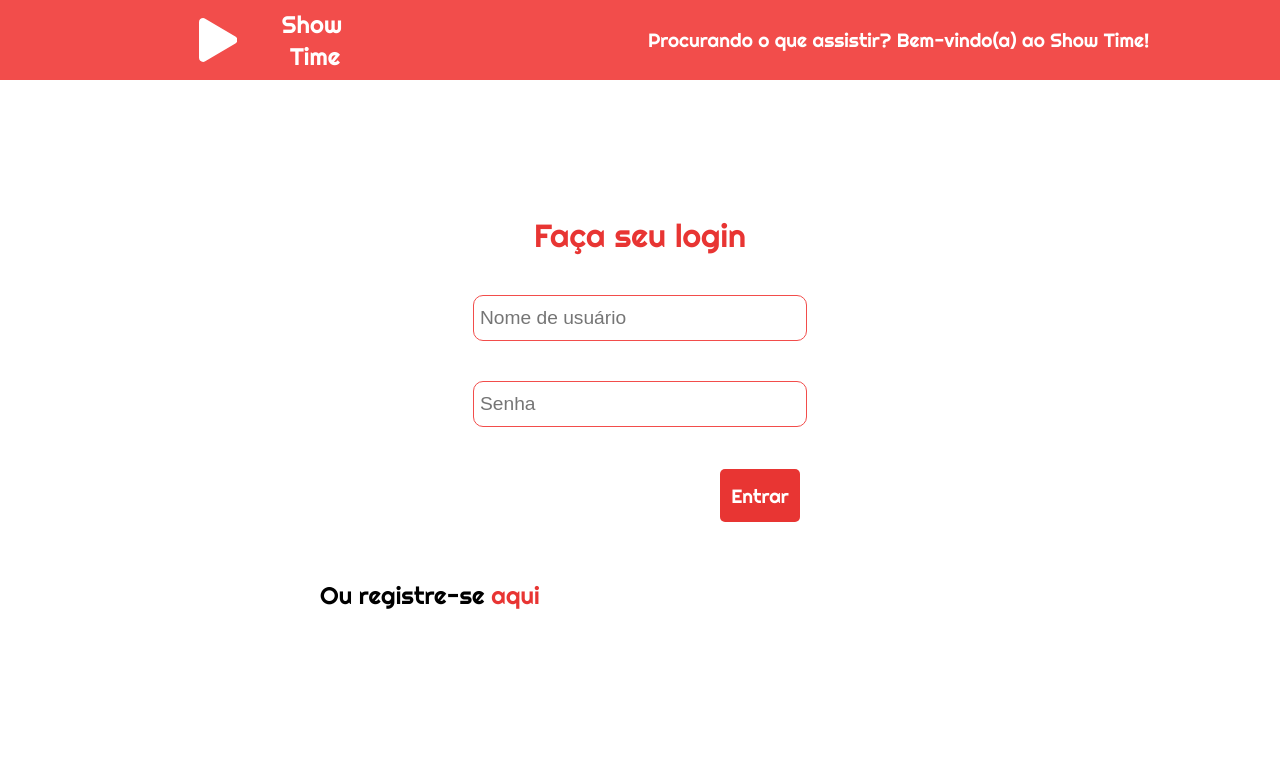
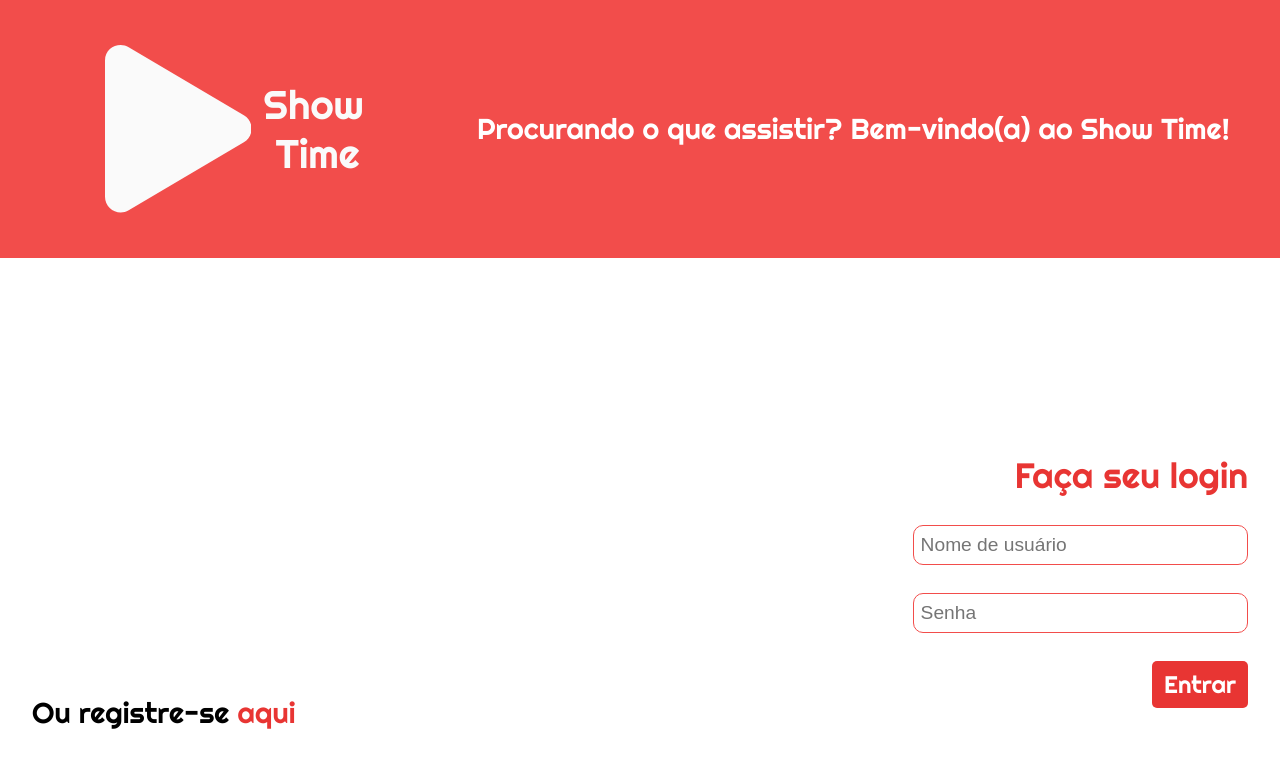
Before and after one commit to LucasRohr/show-time, a React (Create React App) app: page / in a window 1280 px wide. Shown: the top 768 px of the page. Built offline with nearby package versions, Linux system fonts and the light colour scheme.

Commit message:
style(frontend): changing login screen template

```diff
--- a/src/index.css
+++ b/src/index.css
@@ -16,11 +16,15 @@ html {
 }
 
 :root {
+
+  /* COLORS */
   --primary: #E83533;
   --primary-lighter: #F24D4B;
   --primary-darker: #C12422;
   --background: #FFFFFF;
+  --light-grey-background: #FAFAFA;
   --base-text: #666666;
+
 }
 
 code {
--- a/src/scenes/login/login-scene.css
+++ b/src/scenes/login/login-scene.css
@@ -11,34 +11,33 @@ a {
     height: 100%;
     display: flex;
     flex-direction: column;
-    justify-content: center;
+    justify-content: space-between;
     align-items: center;
+    background: linear-gradient(--primary-lighter, --background);
 }
 
-.login-header {
+.login-banner {
     width: 100%;
-    height: 10%;
+    height: 35%;
     display: flex;
     flex-direction: row;
     justify-content: space-around;
     align-items: center;
-    position: absolute;
-    top: 0;
     background: var(--primary-lighter);
 }
 
 .login-container {
-    width: 50%;
-    height: 75%;
+    width: 100%;
+    height: 65%;
     display: flex;
-    flex-direction: column;
-    justify-content: center;
-    align-items: center;
+    flex-direction: row;
+    justify-content: space-around;
+    align-items: flex-end;
+    padding-bottom: 5%;
     background: var(--background);
 }
 
 .logo-title {
-    width: 20%;
     height: 100%;
     display: flex;
     flex-direction: row;
@@ -49,18 +48,17 @@ a {
 .login-welcome {
     font-family: Righteous;
     color: var(--background);
-    font-size: 1.2em;
+    font-size: 1.8em;
 }
 
 .logo {
-    height: 80%;
-    width: 15%;
-    fill: var(--background);
+    height: 100%;
+    width: 45%;
+    fill: var(--light-grey-background);
 }
 
 .titles {
     width: 5%;
-    height: 80%;
     display: flex;
     flex-direction: column;
     justify-content: space-around;
@@ -68,29 +66,29 @@ a {
 }
 
 .title-show {
-    font-size: 1.5em;
+    font-size: 2.5em;
     font-family: Righteous;
-    color: var(--background);
+    color: var(--light-grey-background);
 }
 
 .title-time {
-    font-size: 1.5em;
+    font-size: 2.5em;
     margin-left: 50%;
     font-family: Righteous;
-    color: var(--background);
+    color: var(--light-grey-background);
 }
 
 .login-fields {
-    width: 100%;
+    width: 50%;
     height: 65%;
     display: flex;
     flex-direction: column;
     justify-content: space-evenly;
-    align-items: center;
+    align-items: flex-end;
 }
 
 .login-message {
-    font-size: 2em;
+    font-size: 2.2em;
     font-family: Righteous;
     color: var(--primary);
 }
@@ -125,19 +123,19 @@ a {
 }
 
 .login-button {
-    width: 25%;
-    height: 90%;
+    width: 30%;
+    height: 100%;
     background: var(--primary);
     color: var(--background);
     border-radius: 5px;
     border: none;
     font-family: Righteous;
-    font-size: 1.2em;
+    font-size: 1.5em;
     cursor: pointer;
 }
 
 .register-container {
-    width: 100%;
+    width: 40%;
     height: 10%;
     display: flex;
     flex-direction: row;
@@ -146,7 +144,7 @@ a {
 }
 
 .register-text {
-    font-size: 1.5em;
+    font-size: 1.8em;
     font-family: Righteous;
 }
 
--- a/src/scenes/login/login.scene.js
+++ b/src/scenes/login/login.scene.js
@@ -24,7 +24,7 @@ export class LoginScene extends React.PureComponent {
 
             <div className="screen" >
 
-                <div className="login-header" >
+                <div className="login-banner" >
 
                     <div className="logo-title">
                         <Logo className="logo" />
@@ -40,6 +40,11 @@ export class LoginScene extends React.PureComponent {
                 </div>
 
                 <div className="login-container" >
+
+                        <div className="register-container" >
+                            <p className="register-text" > Ou registre-se <a href="#" className="register-here" > aqui </a> </p>
+                        </div>
+
                         <div className="login-fields" >
 
                             <p className="login-message" > Faça seu login </p>
@@ -52,14 +57,8 @@ export class LoginScene extends React.PureComponent {
                             </div>
                         </div>
 
+                </div>
 
-                        <div className="register-container" >
-
-                            <p className="register-text" > Ou registre-se <a href="#" className="register-here" > aqui </a> </p>
-
-                        </div>
-
-                    </div>
             </div>
         );
     }
```
